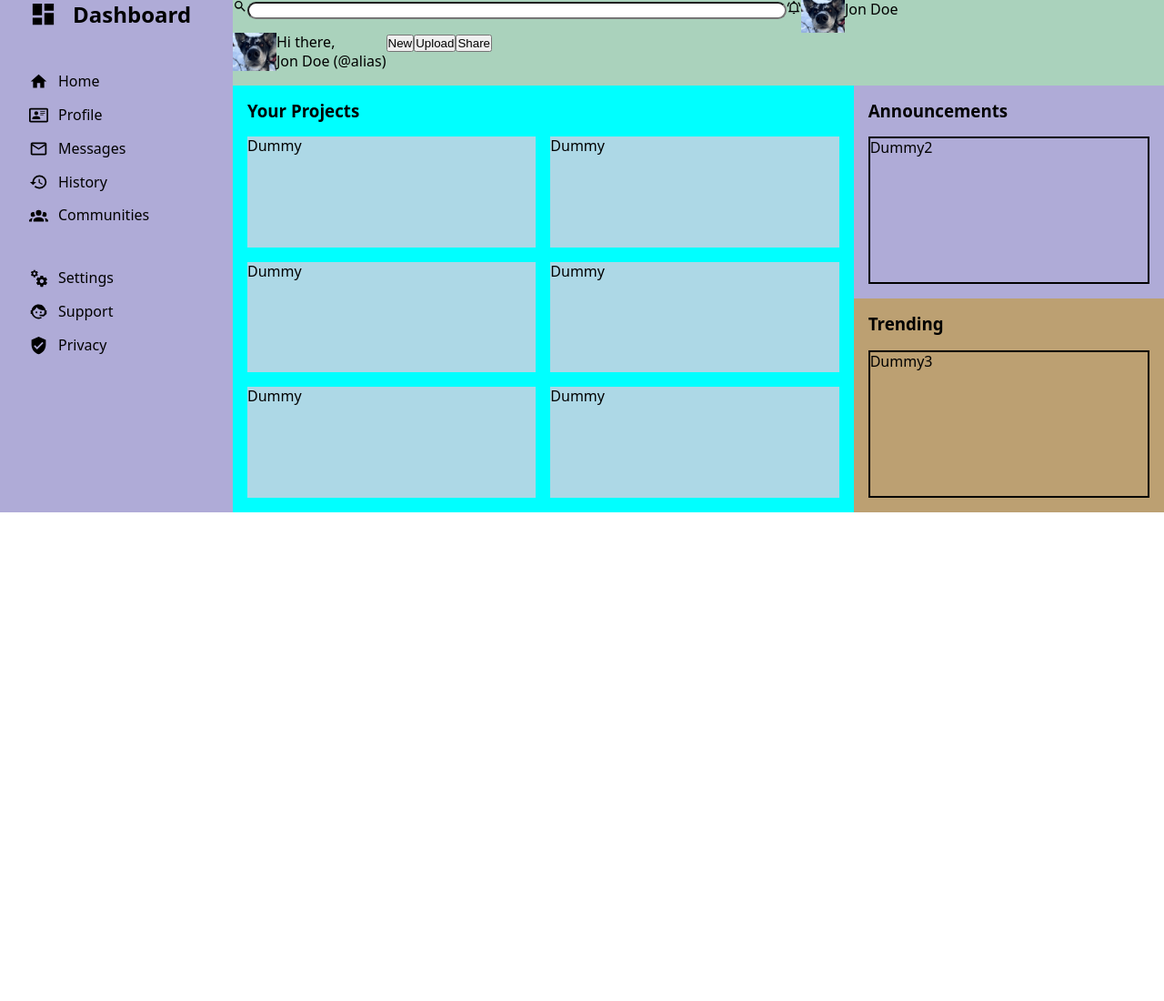
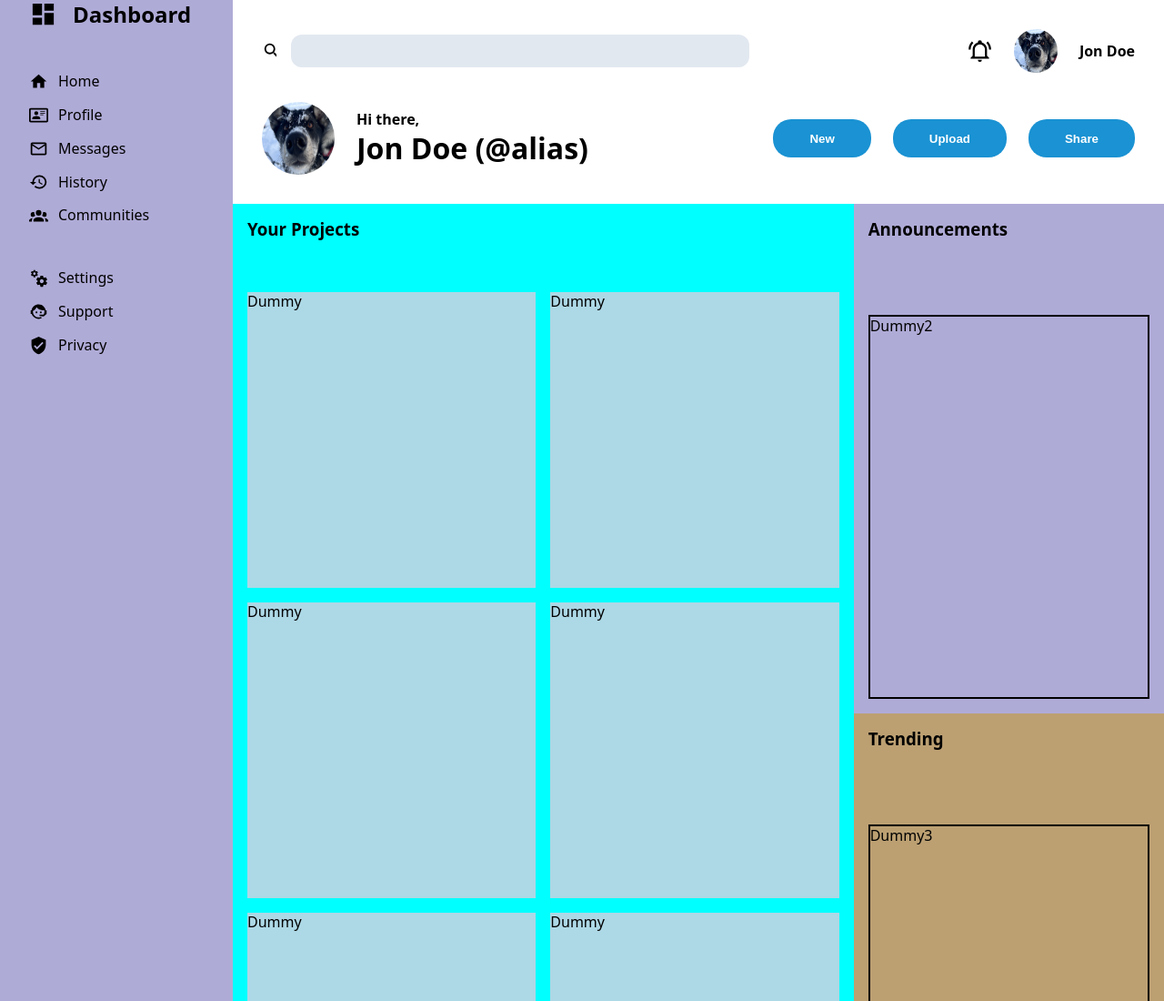
Before and after one commit to Svenams/admin_dashboard, a plain HTML site: page index.html in a window 1280 px wide. Shown: the top 1100 px of the page at 91% size. Before the commit the page ends 800 px from the top, so only its background shows below. Drawn offline with Linux system fonts and the light colour scheme.

Commit message:
Style the header
Later on details such as hovering over buttons
and so on can be added.

```diff
--- a/index.html
+++ b/index.html
@@ -8,35 +8,56 @@
   </head>
   <!-- [block]__[element]--[modifier] -->
   <body>
-    <header>
-      <div class="header-top">
-        <form class="form-searchbar" action="#" method="get">
-          <label class="form-searchbar__label" for="searchbar"></label>
+    <header class="header">
+      <div class="header__container header--top">
+        <form class="header__form-searchbar" action="#" method="get">
+          <label class="header__label" for="searchbar"></label>
           <input
-            class="form-searchbar__input"
+            class="header__input"
             type="text"
             name="searchbar"
             id="searchbar"
           />
         </form>
-        <div class="notification"></div>
-        <img src="images/wiesel.jpeg" alt="profile image" class="profile-pic" />
-        <p class="name">Jon Doe</p>
+        <div class="header__notification"></div>
+        <img
+          src="images/wiesel.jpeg"
+          alt="profile image"
+          class="header__profile-pic"
+        />
+        <p class="header__name">Jon Doe</p>
       </div>
-      <div class="header-bottom">
-        <img src="images/wiesel.jpeg" alt="profile image" class="profile-pic" />
-        <p class="welcome-user">
+      <div class="header__container header--bottom">
+        <img
+          src="images/wiesel.jpeg"
+          alt="profile image"
+          class="header__profile-pic header__profile-pic--bottom"
+        />
+        <p class="header__welcome-user">
           Hi there, <br />
-          Jon Doe (@alias)
+          <span class="header__name header__name--bottom"
+            >Jon Doe (@alias)</span
+          >
         </p>
-        <form class="form-btn form-btn--new" action="#" method="post">
-          <button type="submit" name="action" value="new">New</button>
+        <form class="header__form-btn" action="#" method="post">
+          <button class="header__btn" type="submit" name="action" value="new">
+            New
+          </button>
         </form>
-        <form class="form-btn form-btn--upload" action="#" method="post">
-          <button type="submit" name="action" value="upload">Upload</button>
+        <form class="header__form-btn" action="#" method="post">
+          <button
+            class="header__btn"
+            type="submit"
+            name="action"
+            value="upload"
+          >
+            Upload
+          </button>
         </form>
-        <form class="form-btn form-btn--share" action="#" method="post">
-          <button type="submit" name="action" value="share">Share</button>
+        <form class="header__form-btn" action="#" method="post">
+          <button class="header__btn" type="submit" name="action" value="share">
+            Share
+          </button>
         </form>
       </div>
     </header>
--- a/style.css
+++ b/style.css
@@ -42,8 +42,13 @@ body {
 
 /* ------------------------------------------------ */
 
+:root {
+  --gray: #e2e8f0;
+  --blue: #1a92d3;
+}
+
 /* * {
-  border: 1px solid firebrick;
+  border: 2px solid salmon;
 } */
 
 /* -------------------------------------------- */
@@ -133,38 +138,100 @@ h2 {
 /* ------------ HEADER ------------------ */
 /* -------------------------------------------- */
 
-header {
-  background-color: #aad2bc;
+/* .header-top > * {
+  border: 2px solid firebrick;
+} */
+
+.header {
+  background-color: white;
+  padding-inline: 2rem;
 }
 
-.header-top {
+.header__container {
+  /* border: 2px solid blue; */
   display: flex;
+  align-items: center;
+  gap: 1.5rem;
+  /* flex-wrap: wrap; */
+  padding-block: 2em;
 }
 
-.form-searchbar__label {
+.header__profile-pic {
+  aspect-ratio: 1 / 1;
+  width: 3rem;
+  border-radius: 50%;
+}
+
+.header__name {
+  font-weight: 800;
+}
+/* --------- HEADER TOP ---------------- */
+
+.header__form-searchbar {
+  flex-basis: 75%;
+  margin-right: auto;
+}
+
+.header__label {
   background-image: url(./svgs/magnify.svg);
   background-repeat: no-repeat;
+  background-size: cover;
+  overflow: visible;
   padding-left: 1em;
+  margin-right: 1rem;
+  vertical-align: middle;
 }
 
-.form-searchbar__input {
-  width: 80ch;
+.header__input {
+  width: 70%;
   border-radius: 12px;
+  padding-block: 0.8em;
+  padding-inline: 1em;
+  background-color: var(--gray);
+  border: none;
 }
 
-.notification {
+.header__input:focus {
+  outline: 2px solid var(--blue);
+}
+
+.header__notification {
   background-image: url(./svgs/bell-ring-outline.svg);
   background-repeat: no-repeat;
   aspect-ratio: 1 / 1;
-  width: 1rem;
+  min-height: 1.7em;
 }
 
-.profile-pic {
-  width: 3rem;
+/* --------- HEADER BOTTOM ---------------- */
+
+/* .header--bottom > * {
+  border: 2px solid orangered;
+} */
+
+.header--bottom {
+  padding-top: 0;
 }
 
-.header-bottom {
-  display: flex;
+.header__welcome-user {
+  margin-right: auto;
+  font-weight: 600;
+}
+
+.header__btn {
+  padding: 1em 3em;
+  border-radius: 1.5em;
+  border: none;
+  background-color: var(--blue);
+  color: white;
+  font-weight: 900;
+}
+
+.header__profile-pic--bottom {
+  width: 5rem;
+}
+
+.header__name--bottom {
+  font-size: 2em;
 }
 
 /* -------------------------------------------- */
```
